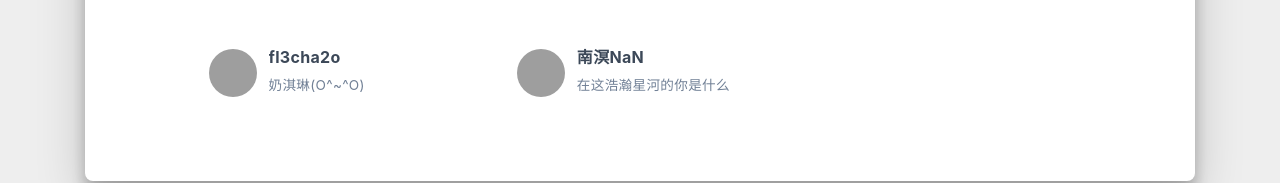
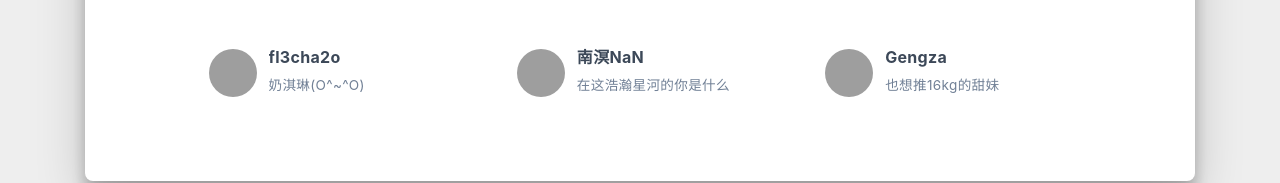
Before and after one commit to JiangCara/JiangCara.github.io, a plain HTML site: page links/index.html in a window 1280 px wide. Shown: the part 603-786 px from the top of the page. Drawn offline with nearby package versions, Linux system fonts and the light colour scheme; some packages are replaced by stand-ins of ours; grey boxes are pictures that could not be loaded; a script that the page names is missing; a small style sheet from the web is missing.

Commit message:
Site updated: 2024-08-02 09:44:25

```diff
--- a/links/index.html
+++ b/links/index.html
@@ -350,6 +350,24 @@
       </a>
     </div>
 
+
+    <div class="card col-lg-4 col-md-6 col-sm-12">
+      <a href="https://xvgeng.github.io/" class="card-body hover-with-bg" target="_blank" rel="noopener">
+        <div class="card-content">
+
+            <div class="link-avatar my-auto">
+              <img src="https://xvgeng.github.io/img/-6044b661f541476.jpg" srcset="/img/loading.gif" lazyload alt="Gengza"
+                   onerror="this.onerror=null; this.src=this.srcset='/img/avatar.png'"/>
+            </div>
+
+          <div class="link-text">
+            <div class="link-title">Gengza</div>
+            <div class="link-intro">也想推16kg的甜妹</div>
+          </div>
+        </div>
+      </a>
+    </div>
+
 </div>
 
 
```
